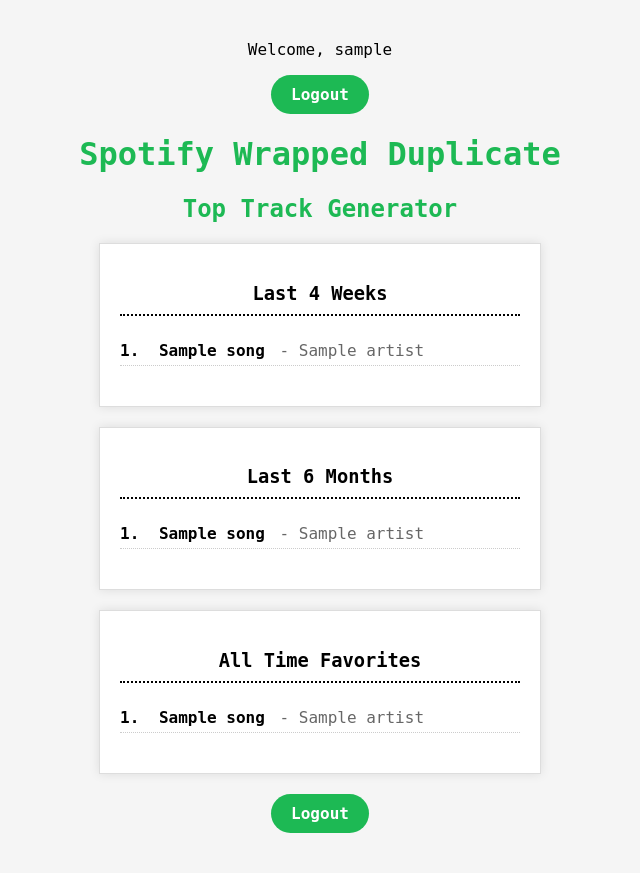
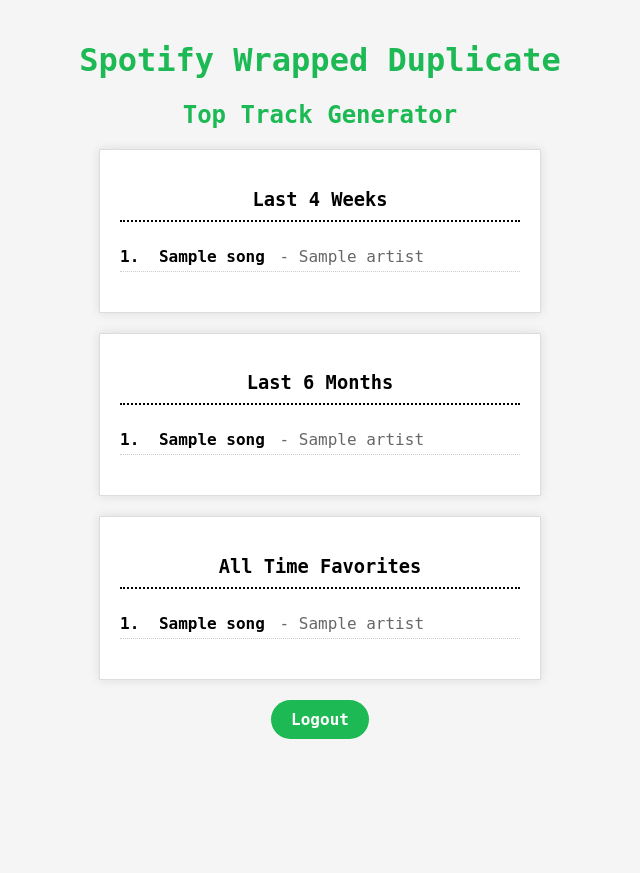
Before and after one commit to nta58/SpotifyWrappedDuplicate, a Flask app: template templates/receipt.html in a window 1280 px wide. Shown: the whole page, without its empty margins (320-960 px from the left). After the commit the page ends 739 px from the top, so only its background shows below. Run offline with Flask 3, Linux system fonts and the light colour scheme; the template is opened without the code that fills it: most values are stand-ins (such as "Sample title", 1, 10 or a date in 2020).

Commit message:
Remove the top logout button

```diff
--- a/templates/receipt.html
+++ b/templates/receipt.html
@@ -6,11 +6,6 @@
 </head>
 <body>
     <center>
-        <div class="logout-container">
-            <p>Welcome, {{ username }}</p>
-            <a href="{{ url_for('logout') }}" class="logout-btn">Logout</a>
-        </div>
-
         <h1>Spotify Wrapped Duplicate</h1>
         <h2>Top Track Generator</h2>
 
```
